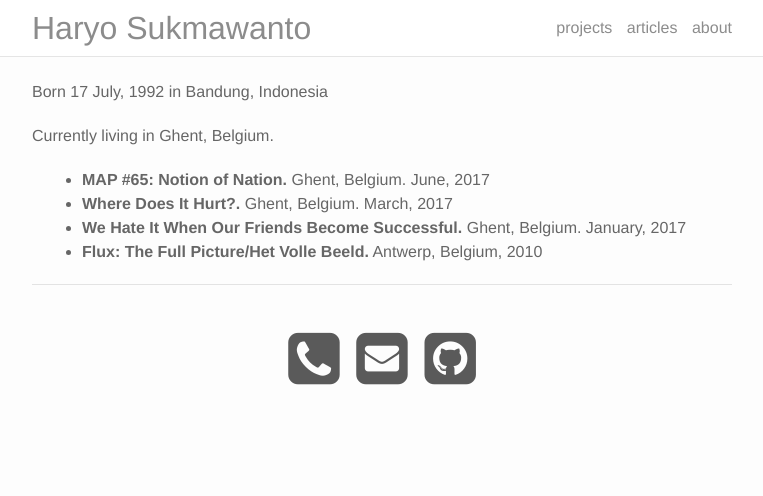
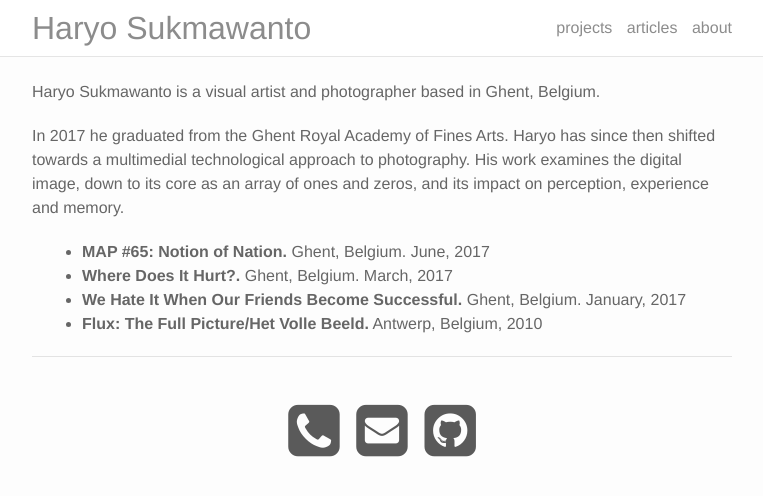
Before and after one commit to Fragrag/PersonalWebsite, a Jekyll site: the page built from about.md, in a window 1280 px wide. Shown: the top 496 px of the page, without its empty margins (258-1021 px from the left). Built offline with Jekyll 4.4.1, drawn with Linux system fonts in a browser that asks for light colours; nearby versions of some CDN libraries.

Commit message:
Updated biography

```diff
--- a/about.md
+++ b/about.md
@@ -4,9 +4,9 @@ title: about
 permalink: /about/
 ---
 
-Born 17 July, 1992 in Bandung, Indonesia
+Haryo Sukmawanto is a visual artist and photographer based in Ghent, Belgium.
 
-Currently living in Ghent, Belgium.
+In 2017 he graduated from the Ghent Royal Academy of Fines Arts. Haryo has since then shifted towards a multimedial technological approach to photography. His work examines the digital image, down to its core as an array of ones and zeros, and its impact on perception, experience and memory.
 
 - **MAP #65: Notion of Nation.** Ghent, Belgium. June, 2017
 - **Where Does It Hurt?.** Ghent, Belgium. March, 2017
```
